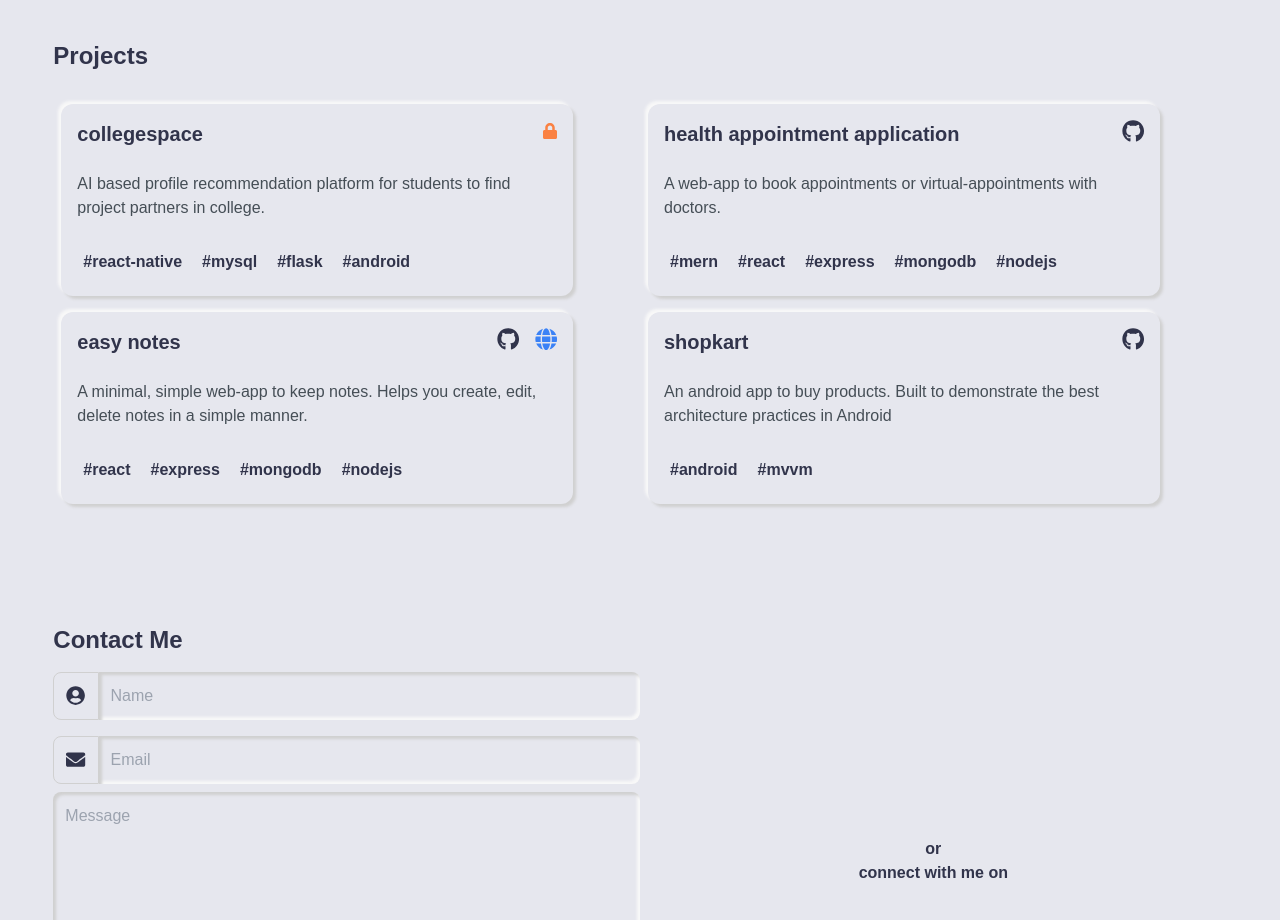
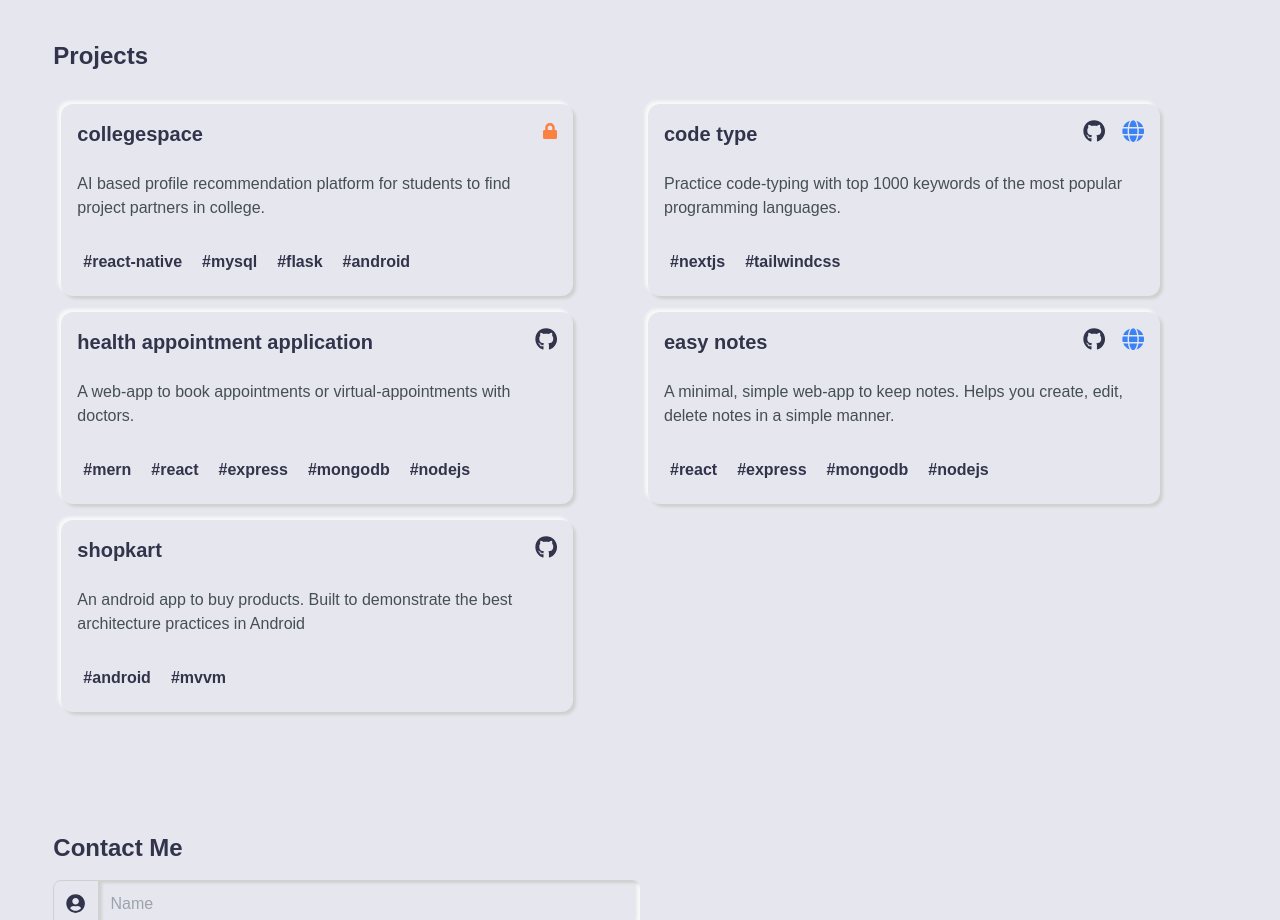
Before and after one commit to siddheshkothadi/siddheshkothadi, a Next.js app: page / in a window 1280 px wide. Shown: the part 1640-2560 px from the top of the page. Built offline with nearby package versions, Linux system fonts and the light colour scheme.

Commit message:
added new code type project

```diff
--- a/components/ProjectSection.js
+++ b/components/ProjectSection.js
@@ -28,15 +28,15 @@ const projects = [
   //   gitHubLink: null,
   //   liveLink: null,
   // },
-  // {
-  //   name: "Code Type",
-  //   description:
-  //     "A web app to help you practice code-typing with top 1000 keywords of the most popular programming languages.",
-  //   tags: ["nextjs", "tailwindcss"],
-  //   isProtected: true,
-  //   gitHubLink: null,
-  //   liveLink: null,
-  // },
+  {
+    name: "Code Type",
+    description:
+      "Practice code-typing with top 1000 keywords of the most popular programming languages.",
+    tags: ["nextjs", "tailwindcss"],
+    isProtected: false,
+    gitHubLink: "https://github.com/siddheshkothadi/code-type",
+    liveLink: "https://code-type.vercel.app/",
+  },
   {
     name: "Health Appointment Application",
     description:
```
